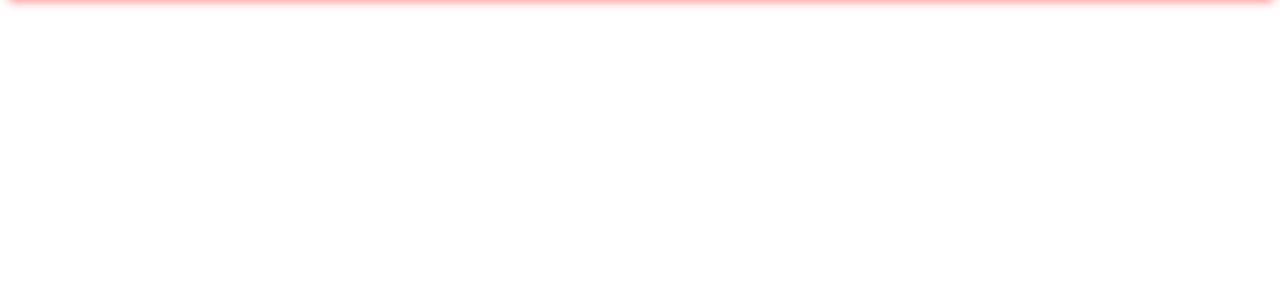
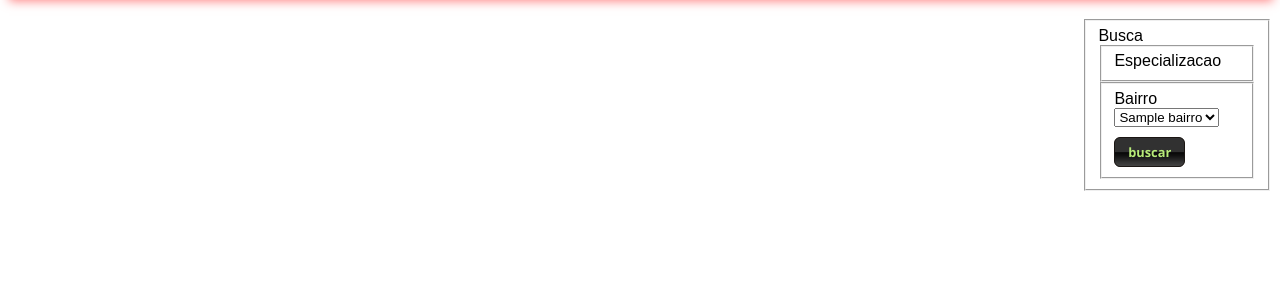
Before and after one commit to leosayoshi/projeto-leo, a PHP site: page /index.php?pagina=busca in a window 1280 px wide. Shown: the part 54-354 px from the top of the page. Run offline with PHP 8.4, Linux system fonts and the light colour scheme; tables that the repository leaves empty or names only in its code hold one stand-in row (values such as "Sample post").

Commit message:
busca incrementada com bairro

```diff
--- a/php/busca.php
+++ b/php/busca.php
@@ -1,4 +1,18 @@
 <div id="busca">
-
+    <form>
+    <fieldset id="busca">Busca
+            <fieldset>Especializacao</fieldset>
+            <fieldset>Bairro
+            <select> <?php
+$sql = mysql_query("SELECT nome FROM bairro");
+while($nome = mysql_fetch_object($sql)){
+echo "<option value='$nome->nome'>
+	$nome->nome
+	</option>";
+}
+?></fieldset></select>
+            <input type="submit" value="buscar">
+    </fieldset>
+    </form>
 
 </div>
```
